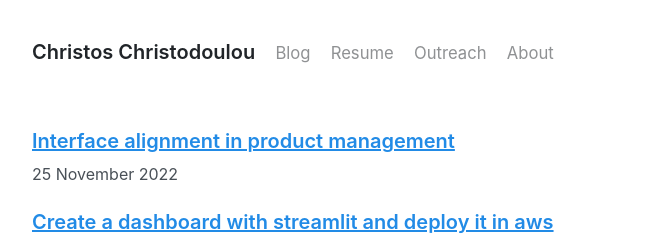
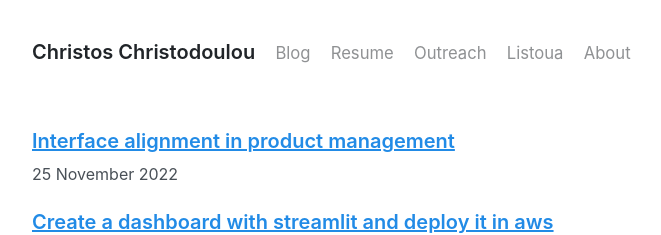
Before and after one commit to chr7stos/chr7stos.github.io, a Jekyll site: the page built from index.html, in a window 1280 px wide. Shown: the top 235 px of the page, without its empty margins (272-933 px from the left). Built offline with Jekyll 4.4.1, drawn with Linux system fonts in a browser that asks for light colours; the list of posts is cut into pages by our own code.

Commit message:
Update _config.yml

```diff
--- a/_config.yml
+++ b/_config.yml
@@ -47,6 +47,7 @@ pages_list:
   Blog: '/'
   Resume: '/resume'
   Outreach: '/outreach'
+  Listoua: '/listoua'
   About: '/about'
 #  Archive: '/archive'
 #  Feed: '/atom.xml'
```
